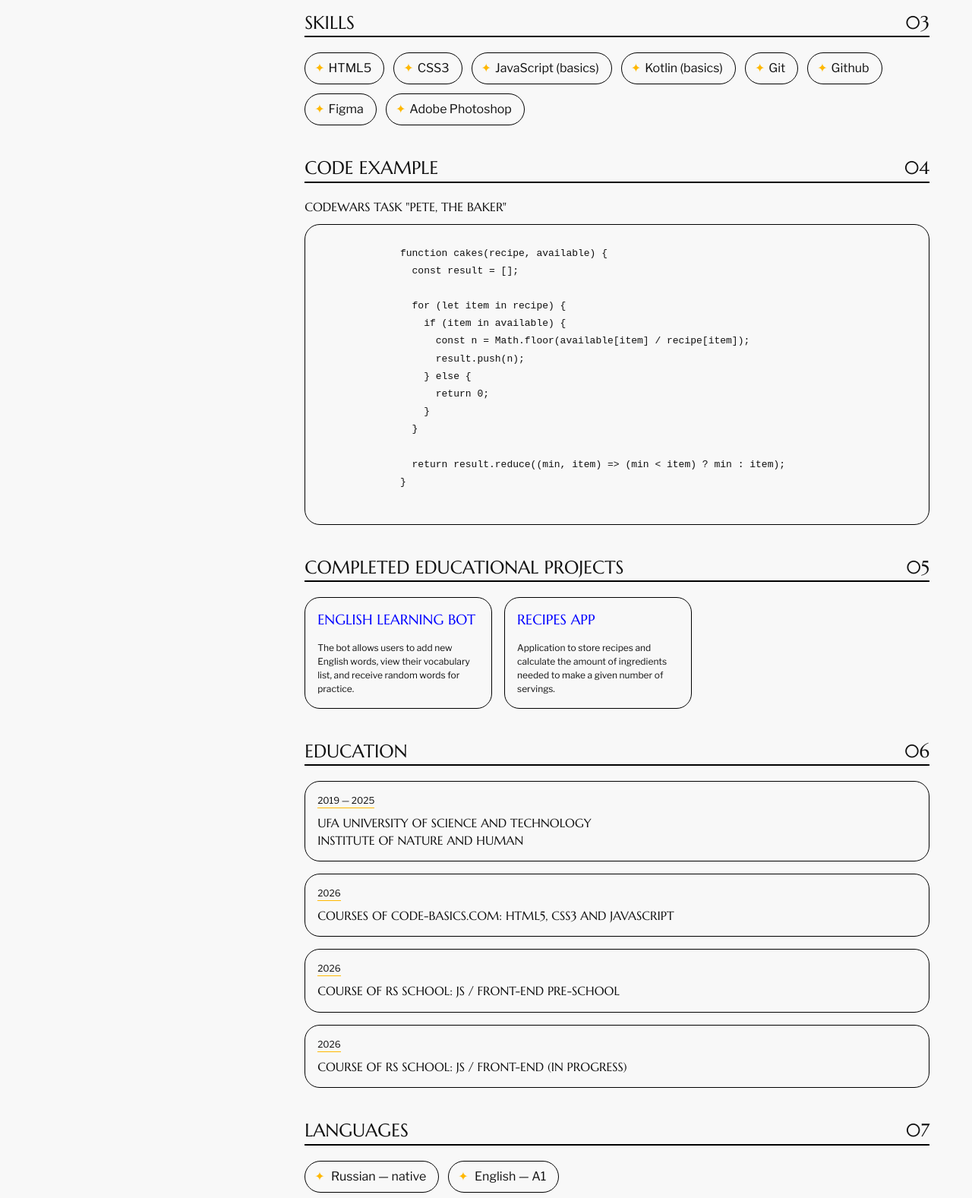
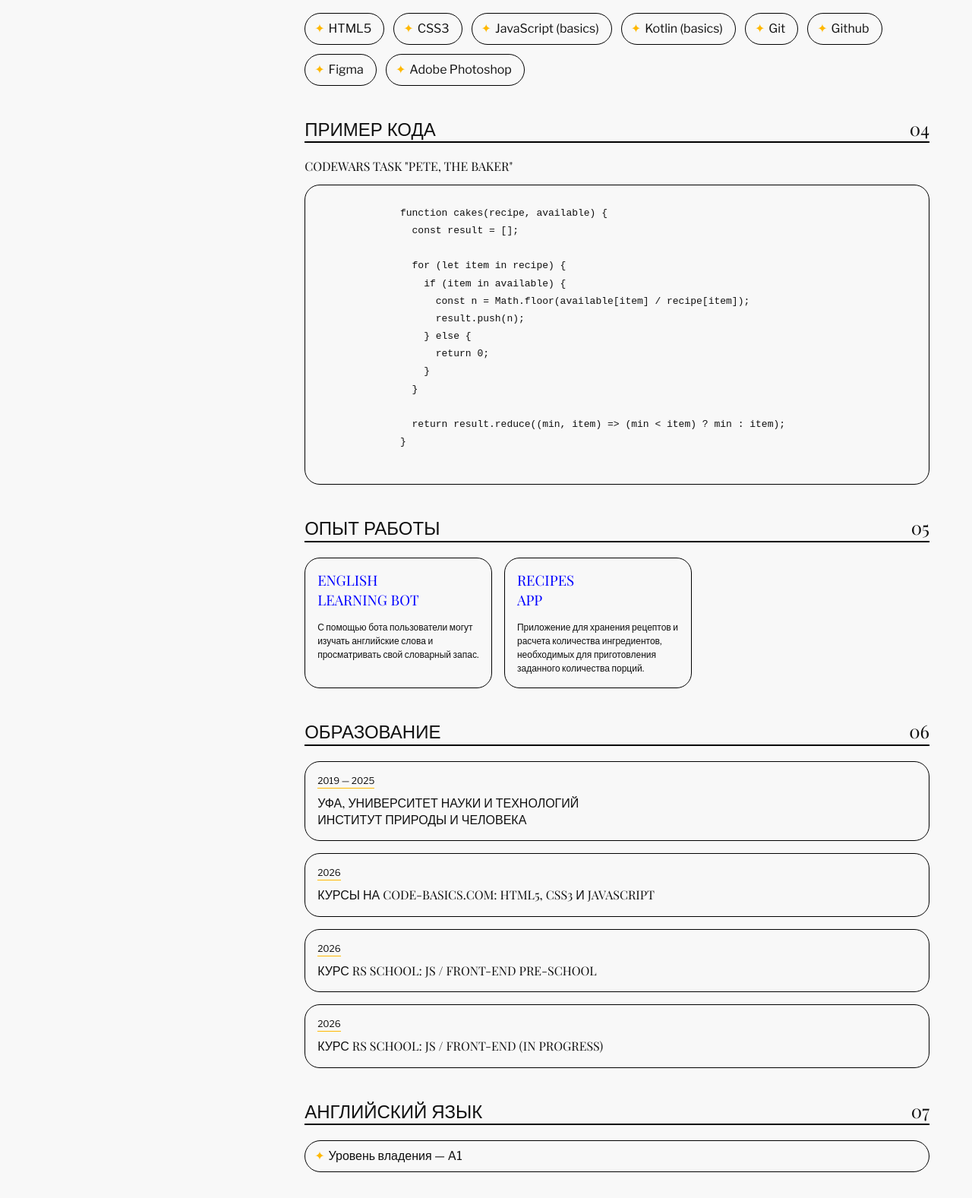
Before and after one commit to flllmonova/rsschool-cv, a plain HTML site: page index.html in a window 1280 px wide. Shown: the part 499-2076 px from the top of the page at 76% size. Drawn offline with nearby package versions, Linux system fonts and the light colour scheme; grey boxes are pictures that could not be loaded; a web font is replaced by a local one.

Commit message:
refactor: change language of cv

```diff
--- a/index.html
+++ b/index.html
@@ -1,14 +1,12 @@
 <!DOCTYPE html>
-<html lang="en">
+<html lang="ru">
   <head>
     <meta charset="UTF-8">
     <meta name="viewport" content="width=device-width, initial-scale=1.0">
-    <title>CV Irina Filimonova</title>
+    <title>CV Ирина Филимонова</title>
     <link rel="preconnect" href="https://fonts.googleapis.com">
     <link rel="preconnect" href="https://fonts.gstatic.com" crossorigin>
-    <link href="https://fonts.googleapis.com/css2?family=Libre+Franklin:ital,wght@0,100..900;1,100..900&display=swap" rel="stylesheet">
-    <link href="https://fonts.googleapis.com/css2?family=Marcellus&display=swap" rel="stylesheet">
-    <link href="https://fonts.googleapis.com/css2?family=Roboto+Mono:ital,wght@0,100..700;1,100..700&display=swap" rel="stylesheet">
+    <link href="https://fonts.googleapis.com/css2?family=Libre+Franklin:ital,wght@0,100..900;1,100..900&family=Playfair+Display:ital,wght@0,400..900;1,400..900&family=Roboto+Mono:ital,wght@0,100..700;1,100..700&display=swap" rel="stylesheet">
     <link rel="icon" type="image/x-icon" href="/favicon.ico">
     <link rel="icon" type="image/png" sizes="16x16" href="favicon/16x16.png">
     <link rel="icon" type="image/png" sizes="32x32" href="favicon/32x32.png">
@@ -24,23 +22,23 @@
         <nav class="nav">
           <ul class="nav__list">
             <li class="nav__item">
-              <a class="link nav__link" href="#contacts">Contacts</a>
+              <a class="link nav__link" href="#contacts">Контактные данные</a>
             </li>
 
             <li class="nav__item">
-              <a class="link nav__link" href="#skills">Skills</a>
+              <a class="link nav__link" href="#skills">Навыки</a>
             </li>
 
             <li class="nav__item">
-              <a class="link nav__link" href="#projects">Projects</a>
+              <a class="link nav__link" href="#projects">Проекты</a>
             </li>
 
             <li class="nav__item">
-              <a class="link nav__link" href="#education">Education</a>
+              <a class="link nav__link" href="#education">Образование</a>
             </li>
 
             <li class="nav__item">
-              <a class="link nav__link" href="#langs">Languages</a>
+              <a class="link nav__link" href="#english">Английский язык</a>
             </li>
           </ul>
         </nav>
@@ -51,7 +49,7 @@
           <img class="hero__avatar" src="images/cv-avatar.webp" alt="Cv avatar" width="190" height="190">
           <hgroup class="hero__text-wrapper">
             <h1 class="hero__title">
-              Irina Filimonova
+              Ирина Филимонова
             </h1>
             <p class="hero__description">
               Junior Frontend Developer
@@ -61,7 +59,7 @@
 
         <section class="section contacts" id="contacts">
           <h2 class="title contacts__title">
-            <span>Contacts</span>
+            <span>Контактные данные</span>
             <span>01</span>
           </h2>
           <ul class="contacts__list">
@@ -81,17 +79,17 @@
 
         <section class="section about" id="about">
           <h2 class="title about__title">
-            <span>Briefly about myself</span>
+            <span>Краткая информация о себе</span>
             <span>02</span>
           </h2>
           <p class="about__text">
-            A couple of years ago, I worked as a web designer, then I studied android app development a little, but I liked frontend development the most. So my goal is to learn frontend technology stack and create websites at the highest level.
+            Моя цель - изучить стек frontend технологий и создавать веб-сайты на высшем уровне.
           </p>
         </section>
 
         <section class="section skills" id="skills">
           <h2 class="title skills__title">
-            <span>Skills</span>
+            <span>Навыки</span>
             <span>03</span>
           </h2>
 
@@ -109,7 +107,7 @@
 
         <section class="section code-example" id="code-example">
           <h2 class="title code-example__title">
-            <span>Code example</span>
+            <span>Пример кода</span>
             <span>04</span>
           </h2>
 
@@ -141,26 +139,26 @@
 
         <section class="section projects" id="projects">
           <h2 class="title projects__title">
-            <span>Completed educational projects</span>
+            <span>Опыт работы</span>
             <span>05</span>
           </h2>
 
           <ul class="projects__list">
             <li class="project-item item_soft-square-shape">
                 <h3 class="project-item__title">
-                  <a class="link outer-link project-item__link" href="https://github.com/flllmonova/KotlinTelegramBot" target="_blank" rel="noopener noreferrer">English Learning Bot</a>
+                  <a class="link outer-link project-item__link" href="https://github.com/flllmonova/KotlinTelegramBot" target="_blank" rel="noopener noreferrer">English<br> Learning Bot</a>
                 </h3>
                 <p class="project-item__description">
-                  The bot allows users to add new English words, view their vocabulary list, and receive random words for practice.
+                  С помощью бота пользователи могут изучать английские слова и просматривать свой словарный запас.
                 </p>
             </li>
 
             <li class="project-item item_soft-square-shape">
               <h3 class="project-item__title">
-                <a class="link outer-link project-item__link" href="https://github.com/flllmonova/RecipesApp" target="_blank" rel="noopener noreferrer">Recipes App</a>
+                <a class="link outer-link project-item__link" href="https://github.com/flllmonova/RecipesApp" target="_blank" rel="noopener noreferrer">Recipes<br> App</a>
               </h3>
               <p class="project-item__description">
-                Application to store recipes and calculate the amount of ingredients needed to make a given number of servings.
+                Приложение для хранения рецептов и расчета количества ингредиентов, необходимых для приготовления заданного количества порций.
               </p>
             </li>
           </ul>
@@ -168,7 +166,7 @@
 
         <section class="section education" id="education">
           <h2 class="title education__title">
-              <span>Education</span>
+              <span>Образование</span>
               <span>06</span>
           </h2>
 
@@ -176,43 +174,34 @@
             <li class="education__item item_soft-square-shape">
               <span>2019 — 2025</span>
               <span>
-                Ufa University of Science and Technology<br>
-                Institute of Nature and Human
+                Уфа, Университет Науки и Технологий<br>
+                Институт Природы и Человека
               </span>
             </li>
 
             <li class="education__item item_soft-square-shape">
               <span>2026</span>
-              <span>Courses of <a class="link education__link" href="https://code-basics.com/" target="_blank" rel="noopener noreferrer">code-basics.com</a>: HTML5, CSS3 and JavaScript</span>
+              <span>Курсы на <a class="link education__link" href="https://code-basics.com/" target="_blank" rel="noopener noreferrer">code-basics.com</a>: HTML5, CSS3 и JavaScript</span>
             </li>
 
             <li class="education__item item_soft-square-shape">
               <span>2026</span>
-              <span>Course of RS School: <a class="link education__link" href="https://rs.school/courses/javascript-preschool-ru" target="_blank" rel="noopener noreferrer">JS / Front-end Pre-school</a></span>
+              <span>Курс RS School: <a class="link education__link" href="https://rs.school/courses/javascript-preschool-ru" target="_blank" rel="noopener noreferrer">JS / Front-end Pre-school</a></span>
             </li>
 
             <li class="education__item item_soft-square-shape">
               <span>2026</span>
-              <span>Course of RS School: <a class="link education__link" href="https://rs.school/courses/javascript-preschool-ru" target="_blank" rel="noopener noreferrer">JS / Front-end</a> (in progress)</span>
+              <span>Курс RS School: <a class="link education__link" href="https://rs.school/ru/courses/javascript" target="_blank" rel="noopener noreferrer">JS / Front-end</a> (in progress)</span>
             </li>
           </ul>
         </section>
 
-        <section class="section langs" id="langs">
-          <h2 class="title langs__title">
-            <span>Languages</span>
+        <section class="section english" id="english">
+          <h2 class="title english__title">
+            <span>Английский язык</span>
             <span>07</span>
           </h2>
-
-          <ul class="langs__list">
-            <li class="langs__item item_round-shape">
-              Russian — native
-            </li>
-
-            <li class="langs__item item_round-shape">
-              English — A1
-            </li>
-          </ul>
+          <p class="english__level item_round-shape">Уровень владения — A1</p>
         </section>
       </main>
 
--- a/style.css
+++ b/style.css
@@ -1,7 +1,7 @@
 :root {
   --desktop-content-inline-size: 1200px;
 
-  --decorative-sans-serif-font: "Marcellus";
+  --decorative-sans-serif-font: "Playfair Display";
   --ordinary-sans-serif-font: "Libre Franklin";
   --code-font: "Roboto Mono";
   --text-color: #101010;
@@ -95,7 +95,7 @@ body {
 .skills__list,
 .project-item__description,
 .education__item > span:first-child,
-.langs__list {
+.english__level {
   font-family: var(--ordinary-sans-serif-font), sans-serif;
   line-height: 1.5;
   text-transform: none;
@@ -128,7 +128,7 @@ body {
 }
 
 .hero__title {
-  font-size: 2.75rem;
+  font-size: 2rem;
 }
 
 .hero__description {
@@ -139,6 +139,7 @@ body {
   display: flex;
   justify-content: space-between;
   margin-block-end: 1.25rem;
+  font-size: 1.5rem;
 
   border-block-end: 2px solid #000000;
 }
@@ -164,7 +165,7 @@ body {
 
 .contacts__item::before,
 .skills__item::before,
-.langs__item::before {
+.english__level::before {
   content: '✦';
   margin-inline-end: 5px;
 
@@ -241,11 +242,6 @@ body {
   border-bottom: 1px solid var(--accent-color);
 }
 
-.langs__list {
-  display: flex;
-  gap: 0.75rem;
-}
-
 .footer {
   display: flex;
   justify-content: space-between;
```
